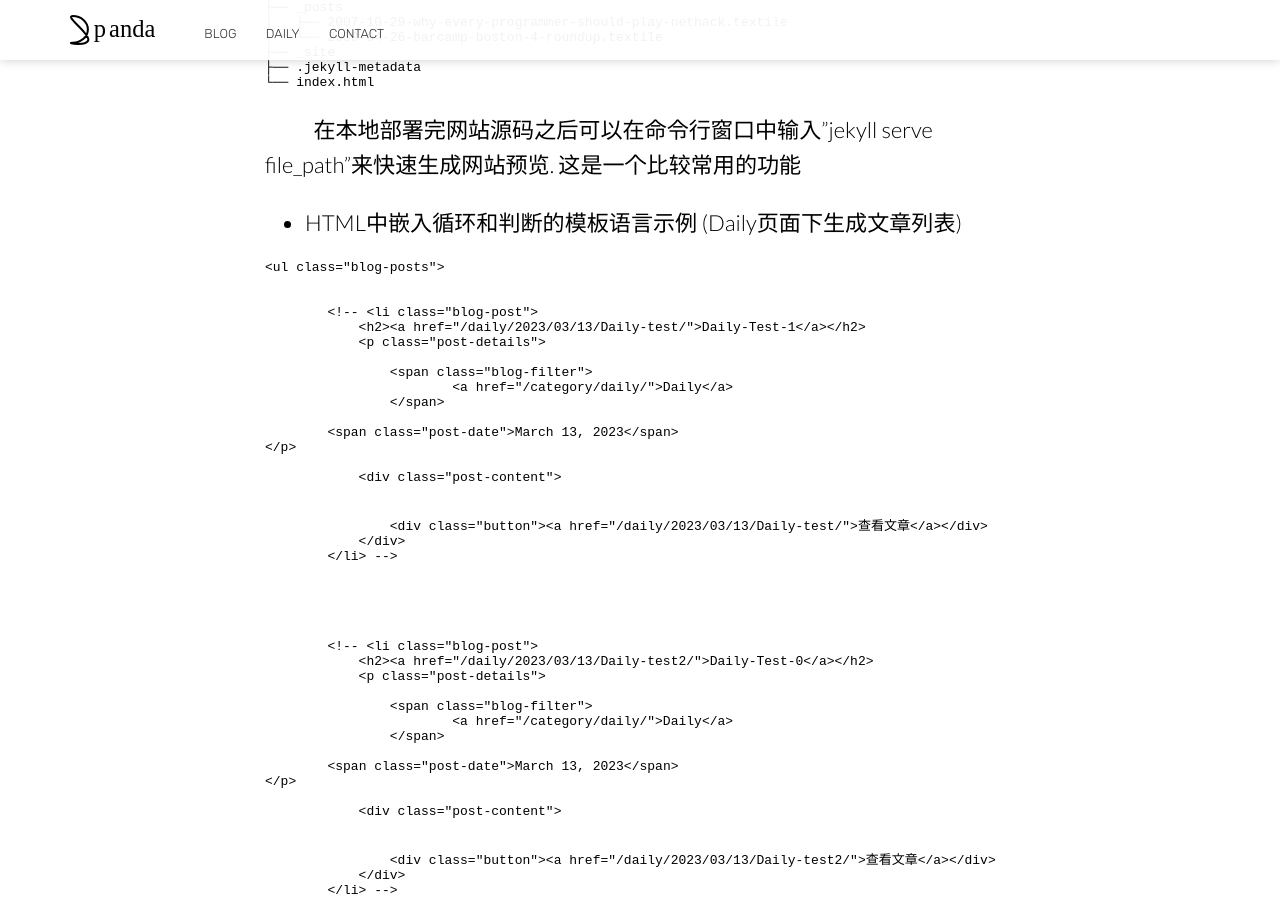
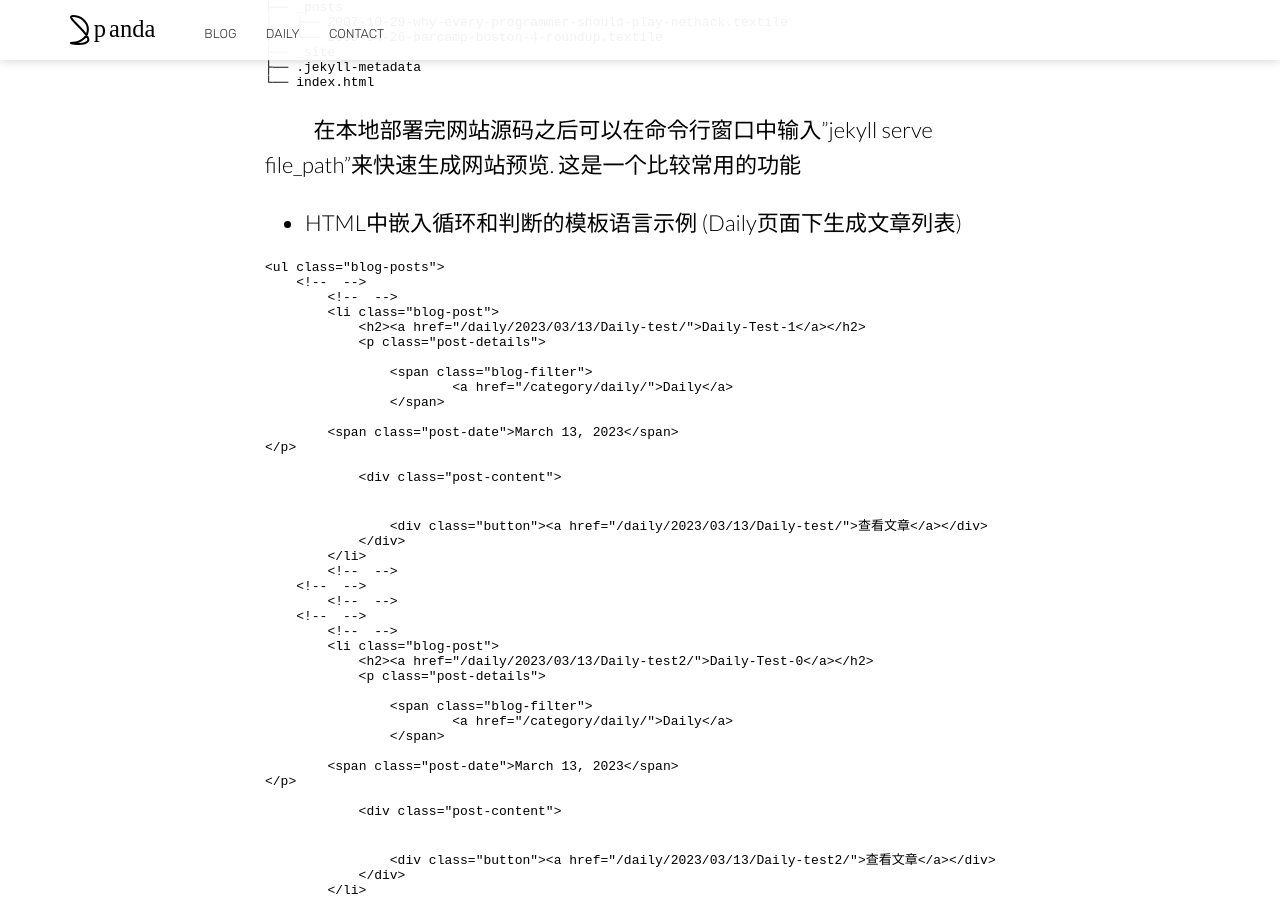
Before and after one commit to pandacase/pandacase.github.io, a Jekyll site: the page built from _posts/2023-03-11-pandaBlog.md, in a window 1280 px wide and 900 px high, scrolled down 3842 px. Built offline with Jekyll 4.4.1, drawn with Linux system fonts in a browser that asks for light colours; nearby versions of some CDN libraries; comment, search, counter and statistics services are not loaded; some of the changed text lies outside the part shown.

Commit message:
Update 2023-03-11-pandaBlog.md

````diff
--- a/_posts/2023-03-11-pandaBlog.md
+++ b/_posts/2023-03-11-pandaBlog.md
@@ -79,18 +79,18 @@
 
 ```HTML
 <ul class="blog-posts">
-    {% for post in site.posts %}
-        {% if post.categories[0] == "Daily" %}
-        <!-- <li class="blog-post">
+    <!-- {% for post in site.posts %} -->
+        <!-- {% if post.categories[0] == "Daily" %} -->
+        <li class="blog-post">
             <h2><a href="{% include relative-src.html src=post.url %}">{{ post.title }}</a></h2>
             {% include post-title.html post=post %}
             <div class="post-content">
                 {{ post.excerpt }}
                 <div class="button"><a href="{% include relative-src.html src=post.url %}">查看文章</a></div>
             </div>
-        </li> -->
-        {% endif %}
-    {% endfor %}
+        </li>
+        <!-- {% endif %} -->
+    <!-- {% endfor %} -->
 </ul>
 ```
 
````
